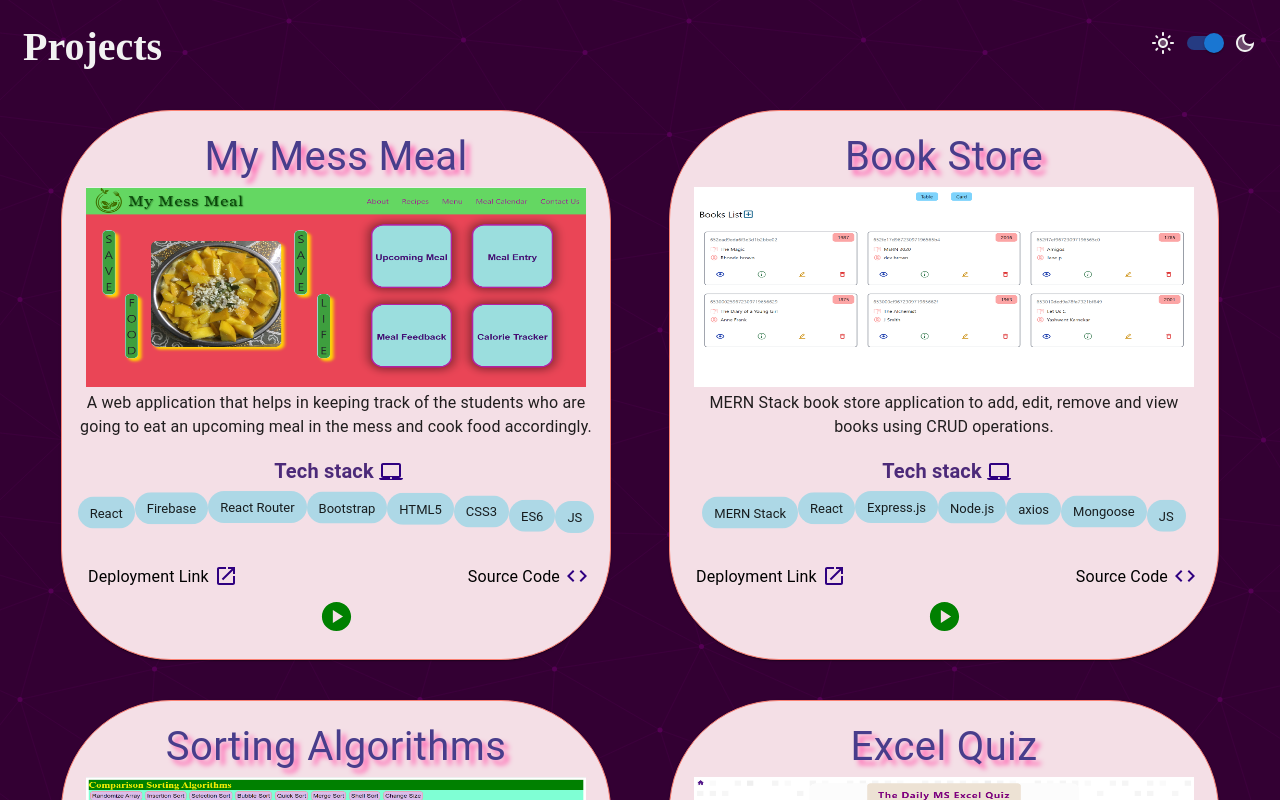
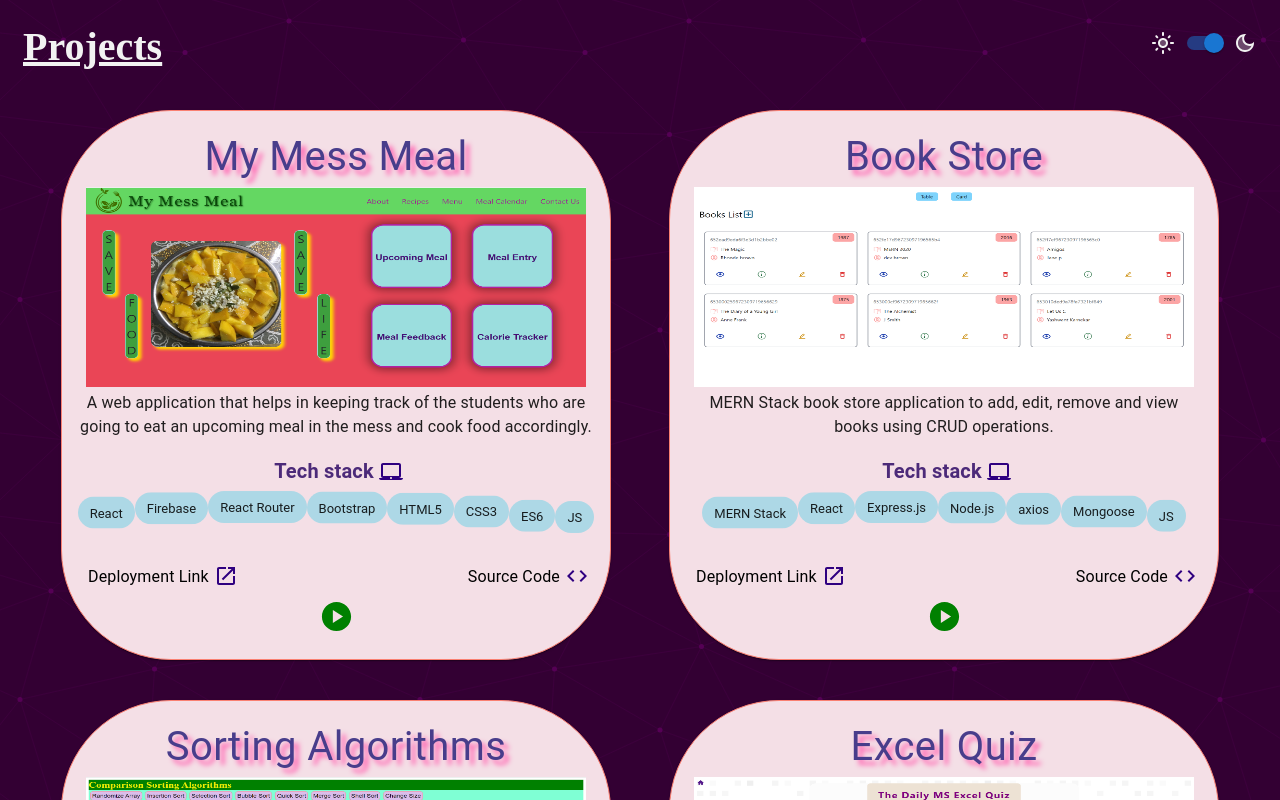
Before and after one commit to s4shreya/project-directory, a React (Vite) app in the folder frontend/: page / in a window 1280 px wide. In both pictures the pointer is over the element "Projects". Shown: the top 800 px of the page. Built offline with nearby package versions, Linux system fonts and the light colour scheme.

Commit message:
added heading styling

```diff
--- a/frontend/src/components/header/Header.module.css
+++ b/frontend/src/components/header/Header.module.css
@@ -6,4 +6,10 @@
 .title {
     font-size: 40px;
     margin: 0;
+    transition: text-decoration 2s ease-in-out;
 }
+
+.title:hover {
+    text-decoration: underline;
+    cursor: default;
+}
```
